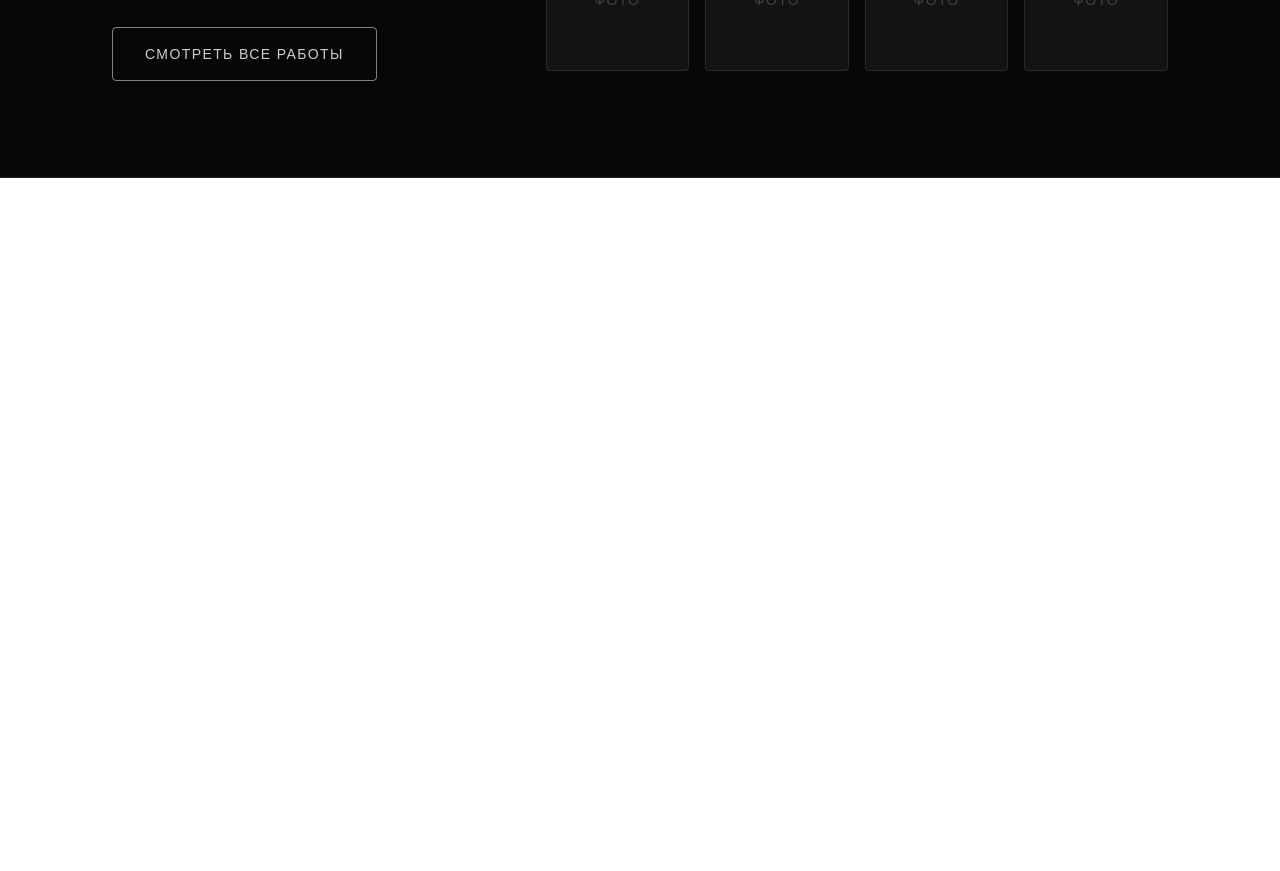
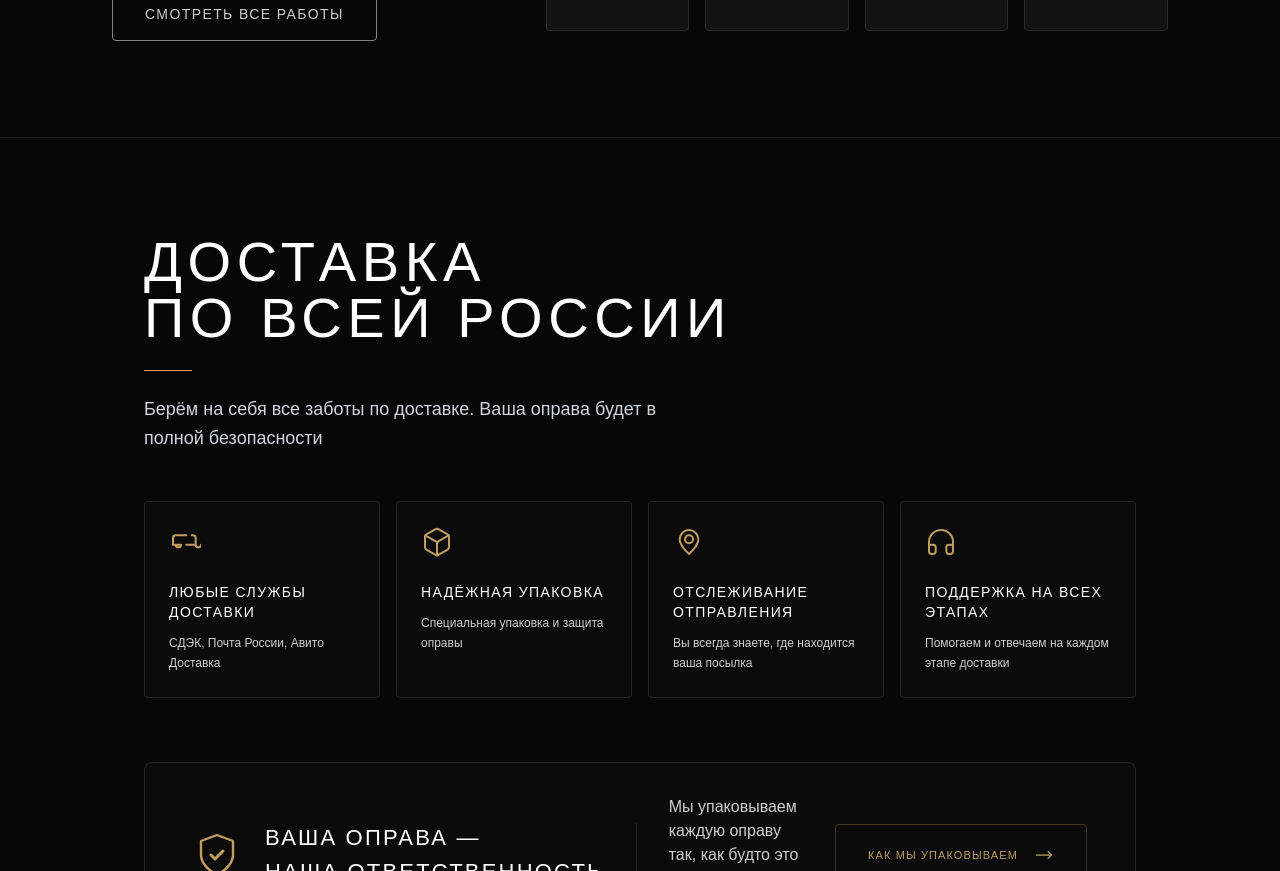
Before and after one commit to kxxdree/broke-optics, a Nuxt app: page / in a window 1280 px wide. Shown: the part 3380-4251 px from the top of the page. Before the commit the page ends 3558 px from the top, so only its background shows below. Built offline with nearby package versions, Linux system fonts and the light colour scheme.

Commit message:
feat: wip delivery section

```diff
--- a/app/components/CheaperSection.vue
+++ b/app/components/CheaperSection.vue
@@ -37,7 +37,7 @@ const brokeOptics = [
     ></div>
 
     <div class="max-w-[1920px] mx-auto px-28 flex flex-col lg:flex-row gap-16 items-stretch relative z-10">
-      <div class="w-full lg:w-[60%] flex flex-col pt-10">
+      <div class="w-full lg:w-[60%] flex flex-col">
         <h2 class="text-5xl md:text-[3.5rem] leading uppercase mb-6 font-light tracking-widest">
           Почему<br />
           у нас дешевле
@@ -68,7 +68,7 @@ const brokeOptics = [
         </div>
       </div>
 
-      <div class="w-full grid grid-cols-1 md:grid-cols-2 gap-6 pt-10">
+      <div class="w-full grid grid-cols-1 md:grid-cols-2 gap-6">
         <div class="relative bg-white/2 border border-white/10 rounded pt-16 flex flex-col overflow-visible h-full">
           <div class="absolute -top-8 left-1/2 -translate-x-1/2 w-16 h-16 rounded-full bg-[#111] border border-white/10 flex items-center justify-center z-20">
             <StoreIcon class="text-white/60 w-10 h-10" />
--- /dev/null
+++ b/app/components/DeliverySection.vue
@@ -0,0 +1,127 @@
+<script setup lang="ts">
+import { h } from "vue";
+
+const TruckIcon = () =>
+  h("svg", { fill: "none", stroke: "currentColor", viewBox: "0 0 24 24" }, [
+    h("path", {
+      "stroke-linecap": "round",
+      "stroke-linejoin": "round",
+      "stroke-width": "1.5",
+      d: "M8 14h-5v-5a2 2 0 0 1 2-2h8m4 0h1a2 2 0 0 1 2 2v5m-15 0a2 2 0 1 0 4 0m11 0a2 2 0 1 0 4 0m-11 0h7",
+    }),
+  ]);
+const BoxIcon = () =>
+  h("svg", { fill: "none", stroke: "currentColor", viewBox: "0 0 24 24" }, [
+    h("path", {
+      "stroke-linecap": "round",
+      "stroke-linejoin": "round",
+      "stroke-width": "1.5",
+      d: "M21 16V8a2 2 0 0 0-1-1.73l-7-4a2 2 0 0 0-2 0l-7 4A2 2 0 0 0 3 8v8a2 2 0 0 0 1 1.73l7 4a2 2 0 0 0 2 0l7-4A2 2 0 0 0 21 16z",
+    }),
+    h("path", { "stroke-linecap": "round", "stroke-linejoin": "round", "stroke-width": "1.5", d: "M3.27 6.96L12 12.01l8.73-5.05M12 22.08V12" }),
+  ]);
+const MapPinIcon = () =>
+  h("svg", { fill: "none", stroke: "currentColor", viewBox: "0 0 24 24" }, [
+    h("path", { "stroke-linecap": "round", "stroke-linejoin": "round", "stroke-width": "1.5", d: "M12 21s-7-6-7-11a7 7 0 1 1 14 0c0 5-7 11-7 11z" }),
+    h("circle", { cx: "12", cy: "10", r: "3", "stroke-width": "1.5" }),
+  ]);
+const HeadphonesIcon = () =>
+  h("svg", { fill: "none", stroke: "currentColor", viewBox: "0 0 24 24" }, [
+    h("path", {
+      "stroke-linecap": "round",
+      "stroke-linejoin": "round",
+      "stroke-width": "1.5",
+      d: "M3 18v-6a9 9 0 0 1 18 0v6M21 19a2 2 0 0 1-2 2h-1a2 2 0 0 1-2-2v-3a2 2 0 0 1 2-2h3zM3 19a2 2 0 0 0 2 2h1a2 2 0 0 0 2-2v-3a2 2 0 0 0-2-2H3z",
+    }),
+  ]);
+const ShieldIcon = () =>
+  h("svg", { fill: "none", stroke: "currentColor", viewBox: "0 0 24 24" }, [
+    h("path", { "stroke-linecap": "round", "stroke-linejoin": "round", "stroke-width": "1.2", d: "M12 22s8-4 8-10V5l-8-3-8 3v7c0 6 8 10 8 10z" }),
+    h("path", { "stroke-linecap": "round", "stroke-linejoin": "round", "stroke-width": "1.5", d: "M9 12l2 2 4-4" }),
+  ]);
+
+const deliveryFeatures = [
+  {
+    icon: TruckIcon,
+    title: "Любые службы доставки",
+    desc: "СДЭК, Почта России, Авито Доставка",
+  },
+  {
+    icon: BoxIcon,
+    title: "Надёжная упаковка",
+    desc: "Специальная упаковка и защита оправы",
+  },
+  {
+    icon: MapPinIcon,
+    title: "Отслеживание отправления",
+    desc: "Вы всегда знаете, где находится ваша посылка",
+  },
+  {
+    icon: HeadphonesIcon,
+    title: "Поддержка на всех этапах",
+    desc: "Помогаем и отвечаем на каждом этапе доставки",
+  },
+];
+</script>
+
+<template>
+  <section class="relative w-full py-24 overflow-hidden">
+    <!-- Фоновое изображение (Коробка и очки).
+         Вставь сюда класс bg-[url('...')] с твоей картинкой -->
+    <div class="absolute top-0 right-0 z-0 pointer-events-none"></div>
+
+    <div class="max-w-[1920px] mx-auto px-36 relative z-10 flex flex-col gap-16">
+      <div class="flex flex-col lg:flex-row gap-16 items-start">
+        <div class="w-full flex flex-col">
+          <h2 class="text-5xl md:text-[3.5rem] leading uppercase mb-6 font-light tracking-widest">
+            Доставка <br />
+            по всей России
+          </h2>
+
+          <div class="w-12 h-px bg-[#c19d60] mb-6"></div>
+
+          <p class="text-gray-300 text-lg leading-relaxed max-w-xl mb-12">Берём на себя все заботы по доставке. Ваша оправа будет в полной безопасности</p>
+
+          <ul class="w-full grid grid-cols-4 gap-4">
+            <li
+              v-for="(feat, index) in deliveryFeatures"
+              :key="index"
+              class="bg-white/2 border border-white/10 rounded p-6 flex flex-col transition-colors hover:border-white/20"
+            >
+              <component :is="feat.icon" class="w-8 h-8 text-[#c19d60] mb-6" />
+
+              <h3 class="text-sm text-white uppercase tracking-widest mb-3 whitespace-pre-line">
+                {{ feat.title }}
+              </h3>
+
+              <p class="text-[0.75rem] text-white/80 leading-relaxed whitespace-pre-line">
+                {{ feat.desc }}
+              </p>
+            </li>
+          </ul>
+        </div>
+      </div>
+
+      <div class="w-full bg-white/2 border border-white/10 rounded-lg py-8 px-6 lg:px-12 flex flex-col lg:flex-row items-center gap-8 justify-between">
+        <div class="flex items-center gap-6 shrink-0 w-full lg:w-auto justify-center lg:justify-start">
+          <ShieldIcon class="w-12 h-12 text-[#c19d60]" />
+          <h3 class="text-lg lg:text-[22px] uppercase tracking-widest font-light whitespace-nowrap">Ваша оправа —<br />наша ответственность</h3>
+        </div>
+
+        <div class="hidden lg:block w-px h-16 bg-white/10 shrink-0"></div>
+
+        <p class="text-white/80 text-sm lg:text-base text-center lg:text-left max-w-sm">Мы упаковываем каждую оправу так, как будто это наша собственная</p>
+
+        <a
+          href="#"
+          class="shrink-0 flex items-center justify-center w-full lg:w-auto gap-4 px-8 py-5 border border-[#c19d60]/30 text-[#c19d60] text-[11px] uppercase tracking-widest hover:bg-[#c19d60] hover:text-black hover:border-[#c19d60] transition-all duration-300 rounded group"
+        >
+          Как мы упаковываем
+          <svg class="w-5 h-5 transition-transform group-hover:translate-x-1" fill="none" stroke="currentColor" viewBox="0 0 24 24">
+            <path stroke-linecap="round" stroke-linejoin="round" stroke-width="1.5" d="M17 8l4 4m0 0l-4 4m4-4H3" />
+          </svg>
+        </a>
+      </div>
+    </div>
+  </section>
+</template>
--- a/app/pages/index.vue
+++ b/app/pages/index.vue
@@ -1,11 +1,4 @@
-<script setup>
-import AppHeader from "~/components/AppHeader.vue";
-import HeroSection from "~/components/HeroSection.vue";
-import LensesSection from "~/components/LensesSection.vue";
-import CheaperSection from "~/components/CheaperSection.vue";
-import HowItWorksSection from "~/components/HowItWorksSection.vue";
-import ExamplesSection from "~/components/ExamplesSection.vue";
-</script>
+<script setup lang="ts"></script>
 
 <template>
   <div class="min-h-screen bg-[#070707] text-white relative flex flex-col">
@@ -15,5 +8,6 @@ import ExamplesSection from "~/components/ExamplesSection.vue";
     <CheaperSection />
     <HowItWorksSection />
     <ExamplesSection />
+    <DeliverySection />
   </div>
 </template>
```
